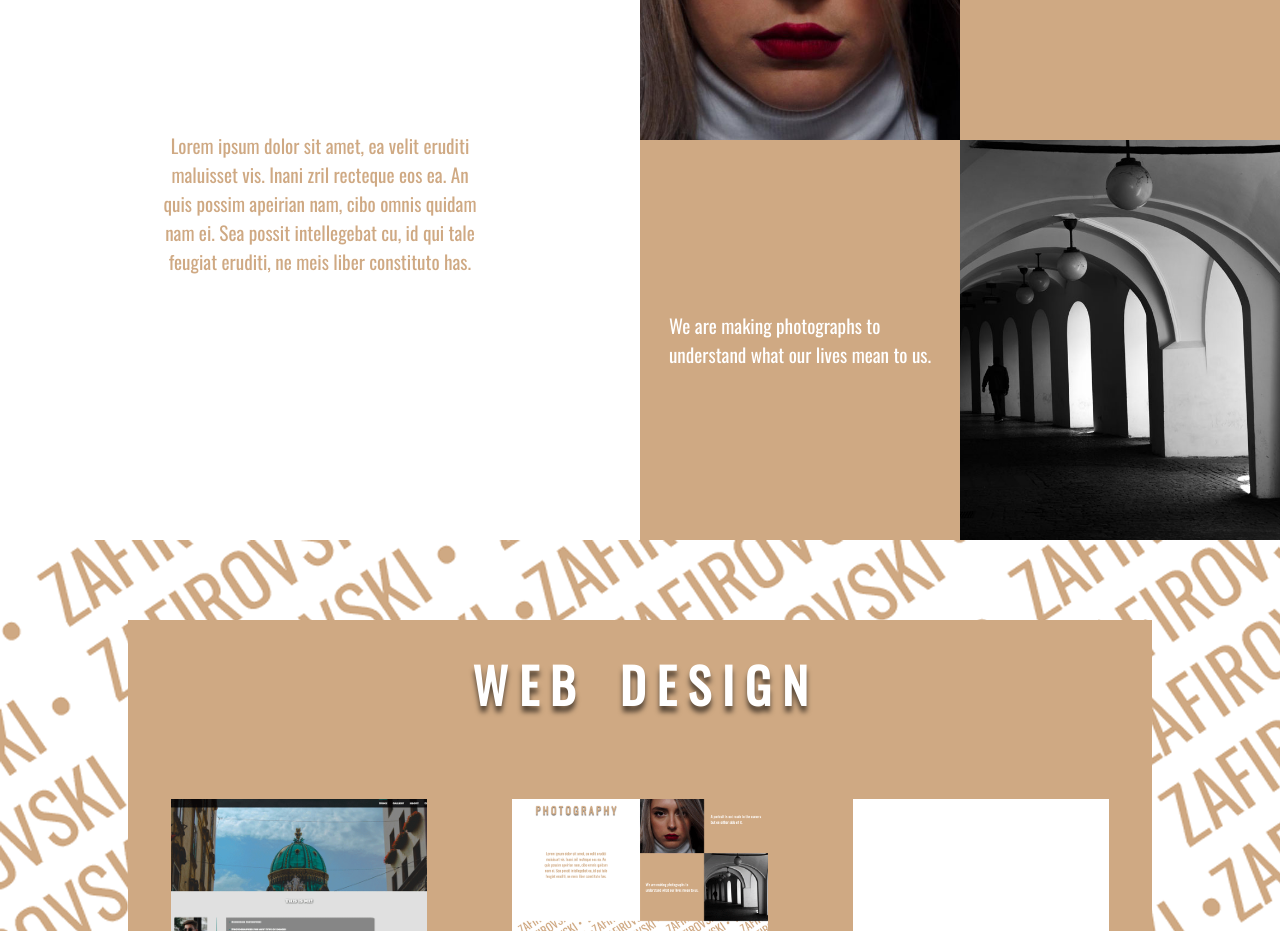
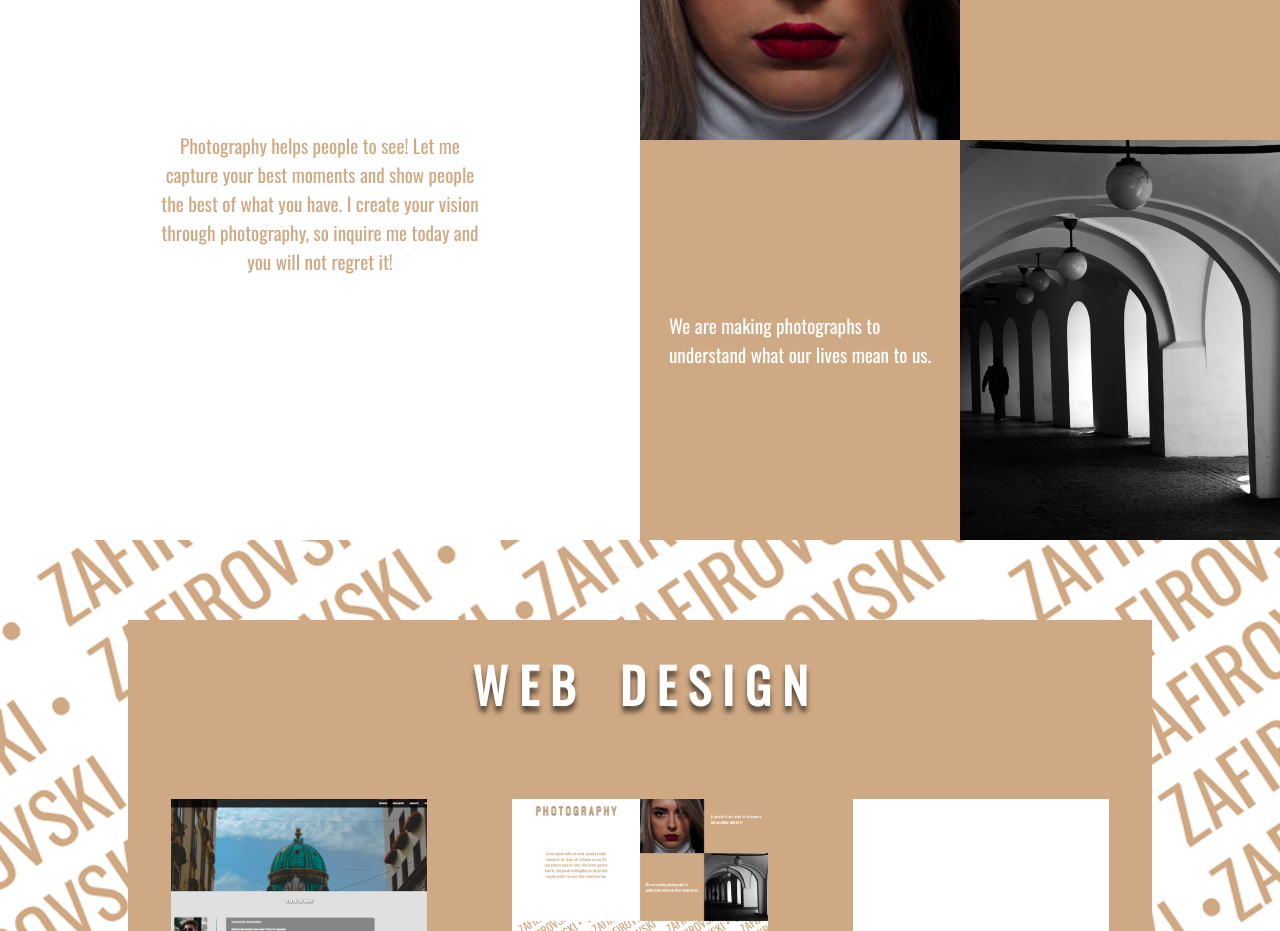
Before and after one commit to bobiz99/bobiz99.github.io, a plain HTML site: page index.html in a window 1280 px wide. Shown: the part 1060-1991 px from the top of the page. Drawn offline with nearby package versions, Linux system fonts and the light colour scheme.

Commit message:
Update index.html

```diff
--- a/index.html
+++ b/index.html
@@ -74,7 +74,7 @@
         <div id="leftc1" data-aos="fade">
             <h1>P H O T O G R A P H Y</h1>
             <div id="phototext">
-                <p>Lorem ipsum dolor sit amet, ea velit eruditi maluisset vis. Inani zril recteque eos ea. An quis possim apeirian nam, cibo omnis quidam nam ei. Sea possit intellegebat cu, id qui tale feugiat eruditi, ne meis liber constituto has.</p>
+                <p>Photography helps people to see! Let me capture your best moments and show people the best of what you have. I create your vision through photography, so inquire me today and you will not regret it!</p>
             </div>
         </div>
         <div id="rightc1">
```
